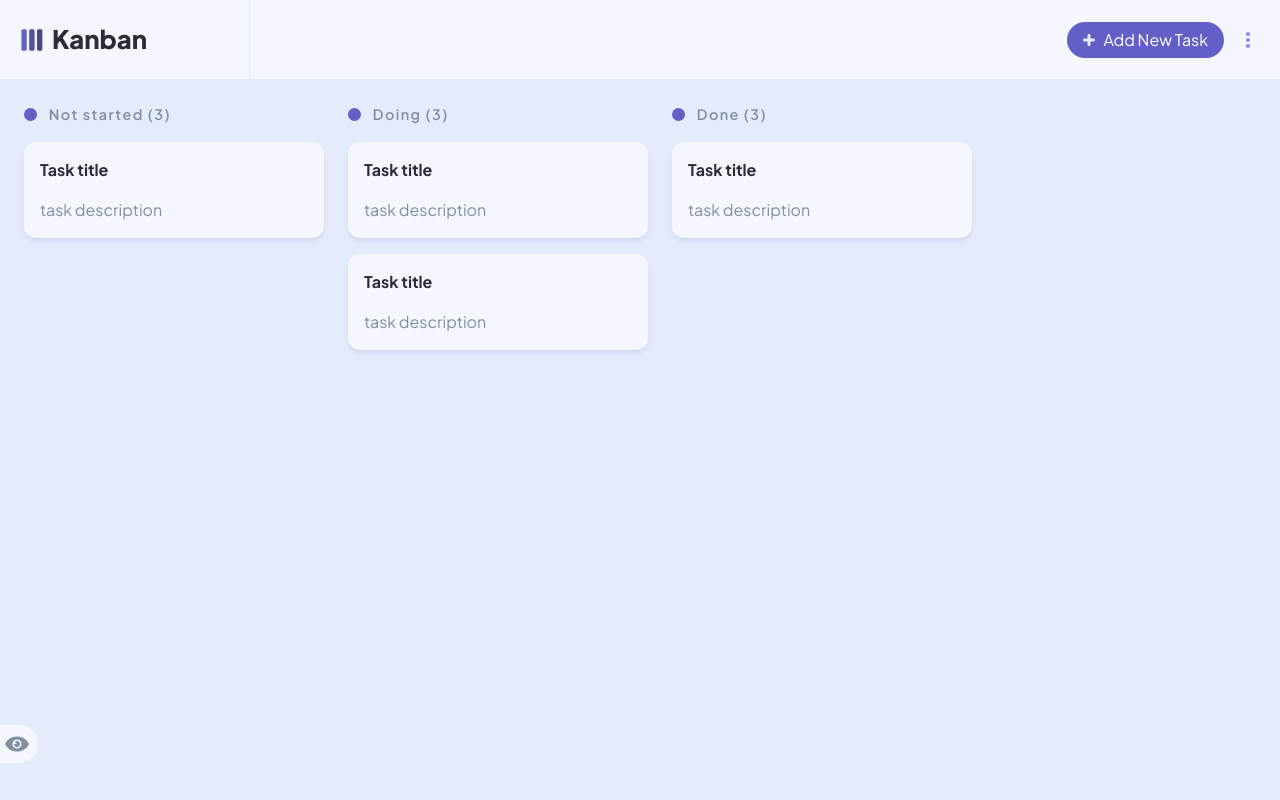
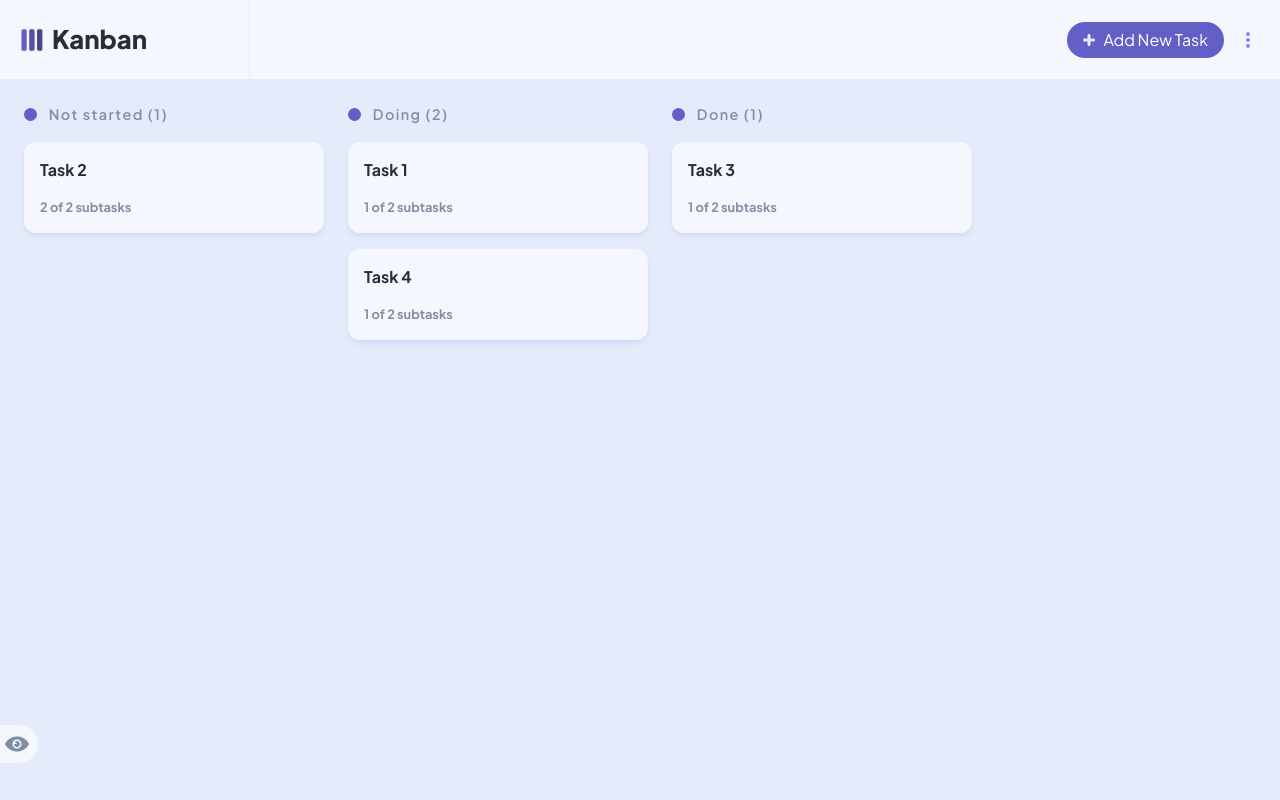
Before and after one commit to elandmartinez/Kanban-app, a React (Create React App) app: page / in a window 1280 px wide. Built offline with nearby package versions, Linux system fonts and the light colour scheme.

Commit message:
adjusted logic for number variable for tasks amount on a stage and subtasks on a task

```diff
--- a/src/appState/slices/taskSlice.ts
+++ b/src/appState/slices/taskSlice.ts
@@ -14,10 +14,46 @@ export interface Task {
 }
 
 const initialTasksState: Task[] = [
-  {id: 1, title: "Task 1", description: "task1 description", subtasks: [{name: "subtask 1", done: false}, {name: "subtasks 2", done: true}], stage: "Doing"},
-  {id: 2, title: "Task 2", description: "task2 description", subtasks: [{name: "subtask 1", done: false}, {name: "subtasks 2", done: true}], stage: "Not started"},
-  {id: 3, title: "Task 3", description: "task3 description", subtasks: [{name: "subtask 1", done: false}, {name: "subtasks 2", done: true}], stage: "Done"},
-  {id: 4, title: "Task 4", description: "task4 description", subtasks: [{name: "subtask 1", done: false}, {name: "subtasks 2", done: true}], stage: "Doing"},
+  {id: 1,
+    title: "Task 1",
+    description: "task1 description",
+    subtasks: [
+      {name: "subtask 1",
+        done: false},
+      {name: "subtasks 2", done: true}
+    ],
+    stage: "Doing"
+  },
+  {id: 2,
+    title: "Task 2",
+    description: "task2 description",
+    subtasks: [
+      {name: "subtask 1",
+      done: true}, {name: "subtasks 2",
+      done: true}
+    ],
+    stage: "Not started"
+  },
+  {id: 3,
+    title: "Task 3",
+    description: "task3 description",
+    subtasks: [
+      {name: "subtask 1",
+      done: false}, {name: "subtasks 2",
+      done: true}
+    ],
+    stage: "Done"
+  },
+  {id: 4,
+    title: "Task 4",
+    description: "task4 description",
+    subtasks: [
+      {name: "subtask 1",
+      done: false}, {name: "subtasks 2",
+      done: true}
+    ],
+    stage: "Doing"
+  },
 ];
 
 const taskSlice = createSlice({
--- a/src/components/Board.tsx
+++ b/src/components/Board.tsx
@@ -45,15 +45,21 @@ export default function Board () {
                 <div className={`w-[300px] ${isLastIndex ? "w-[326px] pr-[26px]" : ""} flex flex-col flex-shrink-0 gap-4`}>
                   <div className="flex items-center justify-start">
                     <div className="rounded-[50px] bg-mainPurple w-[0.8rem] h-[0.8rem] mr-3"></div>
-                    <h4 className="tracking-[0.10em] text-[0.9rem] font-semibold"> {stage} ({boardData.taskStages.length})</h4>
+                    <h4 className="tracking-[0.10em] text-[0.9rem] font-semibold"> {stage} ({stageTasks.length})</h4>
                   </div>
                   {
-                    stageTasks.map(stageTaks => (
-                      <article className="p-4 bg-background rounded-xl flex flex-col gap-4 text-start shadow-md shadow-mainPurpleShadow">
-                        <h5 className="text-mainTextColor font-bold">Task title</h5>
-                        <p>task description</p>
-                      </article>
-                    ))
+                    stageTasks.map(stageTask => {
+                      //we calculate how many subtasks are completed by using a reduce function
+                      const subtasksCompleted = stageTask.subtasks.reduce((accumulator, current) => (current.done ? accumulator+1 : 0), 0)
+                      const totalSubtasks = stageTask.subtasks.length
+
+                      return (
+                        <article className="p-4 bg-background rounded-xl flex flex-col gap-4 text-start shadow-md shadow-mainPurpleShadow">
+                          <h5 className="text-mainTextColor font-bold">{stageTask.title}</h5>
+                          <p className="text-[0.8rem] font-bold">{subtasksCompleted} of {totalSubtasks} subtasks</p>
+                        </article>
+                      )
+                    })
                   }
                 </div>
               )}
```
